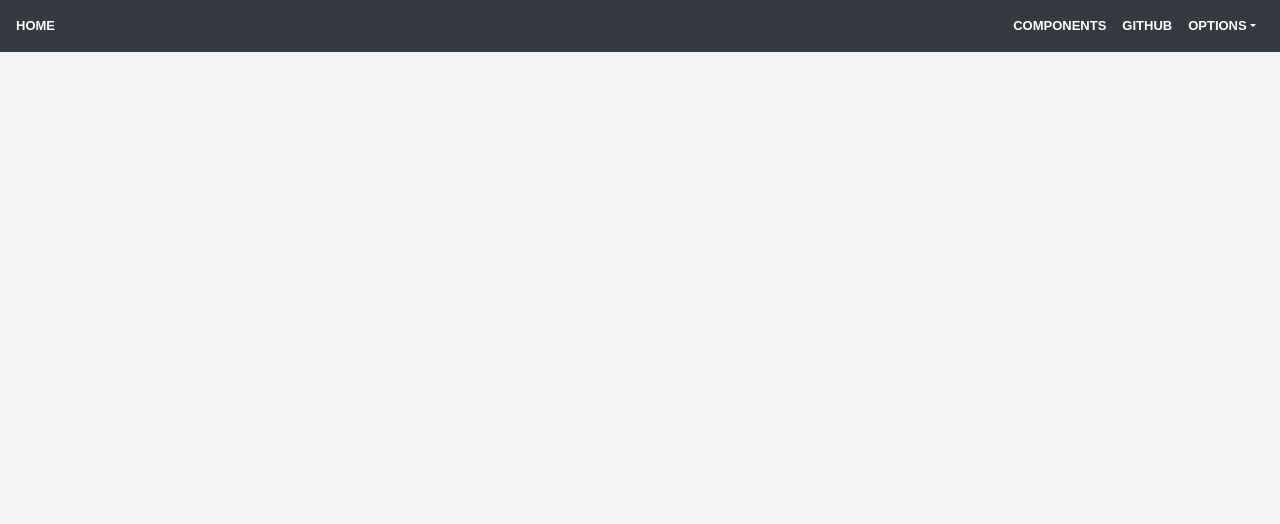
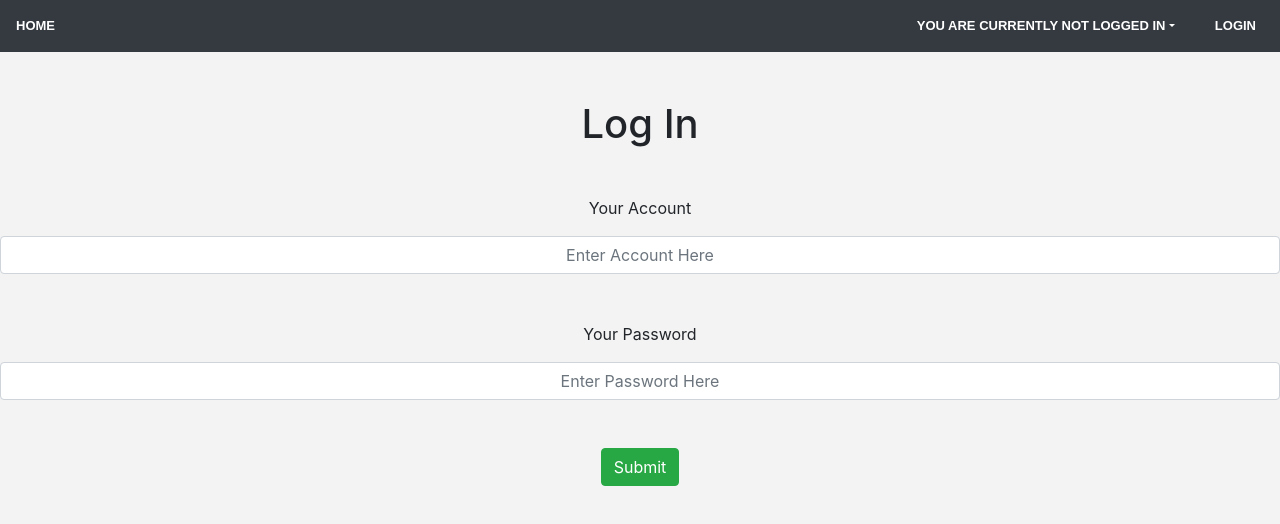
Before and after one commit to yuvensenverd/bioskop-ticketing, a React (Create React App) app: page /pages/loginPage in a window 1280 px wide. Shown: the top 524 px of the page. Built offline with nearby package versions, Linux system fonts and the light colour scheme; no server answers.

Commit message:
Logged in Redux

```diff
--- a/src/App.js
+++ b/src/App.js
@@ -6,6 +6,7 @@ import MovieList from './pages/movielist'
 import { Route , Link } from 'react-router-dom'
 import manageMovie from './admin/manageMovie';
 import moviedetail from './pages/moviedetail'
+import loginPage from './pages/loginPage';
 
 function App() {
   return (
@@ -14,6 +15,7 @@ function App() {
       <Route path='/' exact component={MovieList}></Route>
       <Route path='/manage' component={manageMovie}></Route>
       <Route path='/moviedetail' component={moviedetail}></Route>
+      <Route path='/pages/loginPage' component={loginPage}></Route>
     </div>
   );
 }
--- a/src/admin/manageMovie.jsx
+++ b/src/admin/manageMovie.jsx
@@ -318,11 +318,15 @@ class manageMovie extends React.Component{
             director : director,
             image : image
         }
-        console.log("masuk")
+        var confirm = window.confirm("Apakah anda yakin untuk mengedit data ? ")
+        if(confirm){
+            Axios.put('http://localhost:2000/movies/' + this.state.selectedEdit, data)
+            .then((res) => {
+            console.log("INI RES DATA " , res.data)
+            var data = this.state.data
+            data[this.state.selectedEdit-1] = res.data
+            // console.log("total data after update", data)
 
-        Axios.put('http://localhost:2000/movies/' + this.state.selectedEdit, data)
-        .then((res) => {
-            console.log(res.data)
 
             // GAK JALAN
             // var editeddata = {
@@ -338,14 +342,21 @@ class manageMovie extends React.Component{
 
             window.alert("Data sudah berhasil untuk diedit ")
             this.setState({
-                // data : this.state.data,
+                data : this.state.data,
                 selectedEdit : 0
             })
+
         })
         .catch((err)=>{
             console.log(err)
 
         })
+        }
+        else{
+
+        }
+
+
     }
 
     render(){
--- a/src/components/header.jsx
+++ b/src/components/header.jsx
@@ -11,8 +11,19 @@ import {
   DropdownToggle,
   DropdownMenu,
   DropdownItem } from 'reactstrap';
+
+import { Link } from 'react-router-dom'
+import { connect } from 'react-redux'
+import { UserLogOut } from './../redux/actions/countActions'
+
+
+
+
+
+
+
 // REACT HOOKS
-export default class Example extends React.Component {
+class Header extends React.Component {
   constructor(props) {
     super(props);
 
@@ -20,6 +31,9 @@ export default class Example extends React.Component {
     this.state = {
       isOpen: false
     };
+  }
+  componentDidUpdate =() => {
+    console.log(this.props)
   }
   toggle() {
     this.setState({
@@ -30,33 +44,88 @@ export default class Example extends React.Component {
     return (
       <div>
         <Navbar color="dark"  expand="md">
-          <NavbarBrand href="/" className="headername">Home</NavbarBrand>
+        <Link to='/' className="headername">
+          <NavbarBrand  className="headername">Home</NavbarBrand>
+        </Link>
           <NavbarToggler onClick={this.toggle} />
           <Collapse isOpen={this.state.isOpen} navbar>
             <Nav className="ml-auto " navbar>
-              <NavItem>
-                <NavLink href="/components/" className="headername">Components</NavLink>
-              </NavItem>
-              <NavItem>
-                <NavLink href="https://github.com/reactstrap/reactstrap" className="headername">GitHub</NavLink>
-              </NavItem>
-              <UncontrolledDropdown nav inNavbar >
-                <DropdownToggle nav caret className="headername">
-                  Options
+
+            {/*  DROPDOWN UNTUK STATE LOGGIN FALSE & LOGGIN TRUE */}
+            <UncontrolledDropdown className="headername mr-4" nav inNavbar>
+                <DropdownToggle className="headername" nav caret>
+                {this.props.currentUser !== "" && this.props.IS_LOGGED_IN === true
+                ?
+                "Welcome, " + this.props.currentUser
+                :
+                this.props.IS_LOGGED_IN === false
+                ?
+                "You are currently not Logged in"
+                :
+                null
+                }
                 </DropdownToggle>
+                {/*  */}
                 <DropdownMenu right>
                   <DropdownItem>
-                    Option 1
-                  </DropdownItem>
-                  <DropdownItem>
-                    Option 2
-                  </DropdownItem>
-                  <DropdownItem divider />
-                  <DropdownItem>
-                    Reset
+                {this.props.currentUser !== "" && this.props.IS_LOGGED_IN === true
+                ?
+                <DropdownItem className="headername">
+                  <Link to="/">
+                    <p onClick={() => this.props.UserLogOut()}>Logout</p>
+
+                    {/* Function Here */}
+                  </Link>
+                </DropdownItem>
+                :
+                this.props.IS_LOGGED_IN === false
+                ?
+                <div>
+                <DropdownItem className="headername">
+                  <Link to="/pages/register">
+                    Register
+                  </Link>
+                </DropdownItem>
+                <DropdownItem className="headername">
+                <Link to="/pages/loginPage">
+                    Login
+                  </Link>
+                </DropdownItem>
+                </div>
+                :
+                null
+                }
                   </DropdownItem>
                 </DropdownMenu>
               </UncontrolledDropdown>
+
+              {this.props.IS_ADMIN === true ?
+              <div className="headername mr-4 justify-content-center pt-2">
+                <Link to='/manage' className="headername mr-4">
+                    MANAGE
+                </Link>
+              </div>
+              :
+              this.props.IS_ADMIN === false ?
+              <div></div>
+              :
+              null
+              }
+
+            {/* UNTUK MENGHILANGKAN LOGIN LINK */}
+            {this.props.IS_LOGGED_IN === false ?
+            <NavItem >
+            <Link to='/pages/loginPage'>
+            <NavLink className="headername" style={{color : "white"}}>Login</NavLink>
+            </Link>
+            </NavItem>
+            :
+            this.props.IS_LOGGED_IN === true ?
+            <div></div>
+            :
+            null
+              }
+
             </Nav>
           </Collapse>
         </Navbar>
@@ -64,3 +133,14 @@ export default class Example extends React.Component {
     );
   }
 }
+
+const mapStateToProps = (state) => {
+    return{
+       currentUser : state.CURRENT_USER_DATA.currentUser,
+       IS_ADMIN : state.CURRENT_USER_DATA.IS_ADMIN,
+       IS_LOGGED_IN : state.CURRENT_USER_DATA.IS_LOGGED_IN
+
+    }
+}
+
+export default connect(mapStateToProps, { UserLogOut })(Header);
--- a/src/index.js
+++ b/src/index.js
@@ -7,11 +7,19 @@ import 'bootstrap/dist/css/bootstrap.min.css';
 import App from './App';
 import { BrowserRouter } from 'react-router-dom';
 
+// REDUX
+import Reducer from './redux/reducers'
+import { createStore } from 'redux'
+import { Provider } from 'react-redux'
+
+const Userdata = createStore(Reducer)
 
 ReactDOM.render(
+    <Provider store={Userdata}>
 <BrowserRouter>
     <App />
 </BrowserRouter>
+</Provider>
 , document.getElementById('root'));
 
 // If you want your app to work offline and load faster, you can change
--- /dev/null
+++ b/src/pages/loginPage.jsx
@@ -0,0 +1,96 @@
+import React from 'react'
+import Axios from 'axios'
+
+import { connect } from 'react-redux'
+import { logUser } from './../redux/actions/countActions'
+import { logAdmin } from './../redux/actions/countActions'
+import { Redirect } from 'react-router'
+
+class loginPage extends React.Component{
+    state = {
+        userdata : [],
+        redirect : false
+    }
+    componentDidMount(){
+        this.getLoginData()
+    }
+    getLoginData = () => {
+
+        Axios.get('http://localhost:2000/users/')
+        .then((res) => {
+            console.log(res.data)
+            this.setState({
+                userdata : res.data
+            })
+            // console.log("ini userdata state", this.state.userdata)
+
+        })
+        .catch((err) => {
+            console.log(err)
+        })
+    }
+
+    validateUser = () => {
+        var userid = this.refs.userIdLog.value
+        var userpass = this.refs.userPassLog.value
+        var isvalid = false
+
+        this.state.userdata.map((val) => {
+            if(userid === val.username && userpass === val.password){
+                // VALID
+                this.setState({
+                    redirect : true // SUPAYA PINDAH PAGE
+                })
+                isvalid = true
+                if(val.role == "user"){
+                    return this.props.logUser(val.username)
+
+                }else if(val.role === "admin"){
+                    return this.props.logAdmin(val.username)
+
+                }else {
+
+                }
+            }
+        })
+
+        if(isvalid === false){
+            // IS NOT VALID
+            window.alert("not valid")
+        }
+
+    }
+
+    render(){
+        const { redirect } = this.state
+        if(redirect) {
+           return <Redirect to="/" push={true} />
+        }
+        return (
+            <div>
+                <div className = 'justify-content-center text-center '>
+                <h1 className='mb-5 mt-5'> Log In </h1>
+
+                <p> Your Account </p>
+                <input type="text" className="form-control text-center mb-5" ref="userIdLog" placeholder="Enter Account Here"/>
+                <p> Your Password </p>
+                <input type="password" className="form-control text-center mb-5" ref="userPassLog" placeholder="Enter Password Here"/>
+                <input type="button" value="Submit" className="btn btn-success mb-5" onClick={() => this.validateUser()}/>
+                <p className="text-center" style={{color : 'red'}}> </p>
+                </div>
+            </div>
+        )
+    }
+}
+
+const mapStateToProps = (state) => {
+    return{
+       currentUser : state.CURRENT_USER_DATA.currentUser,
+       IS_ADMIN : state.CURRENT_USER_DATA.IS_ADMIN,
+       IS_LOGGED_IN : state.CURRENT_USER_DATA.IS_LOGGED_IN
+
+    }
+}
+
+
+export default connect(mapStateToProps, {logUser, logAdmin})(loginPage);
--- a/src/redux/actions/countActions.js
+++ b/src/redux/actions/countActions.js
@@ -0,0 +1,19 @@
+export const logUser = (id) =>{
+    return {
+        type : "USER",
+        payload : {username : id}
+    }
+}
+
+export const logAdmin = (id) =>{
+    return {
+        type : "ADMIN",
+        payload : {username : id}
+    }
+}
+
+export const UserLogOut = () => {
+    return{
+        type : "LOGOUT"
+    }
+}
--- a/src/redux/reducers/countReducers.js
+++ b/src/redux/reducers/countReducers.js
@@ -0,0 +1,27 @@
+// AXIOS GET ?
+
+const INITIAL_STATE = {
+    currentUser : "",
+    IS_LOGGED_IN : false,
+    IS_ADMIN : false
+}
+
+var CountReducer = (state = INITIAL_STATE, action) =>{
+    if(action.type === 'USER'){
+        var userid = action.payload.username
+        return{...state, IS_LOGGED_IN : true, IS_ADMIN : false, currentUser : userid}
+    }
+    else if(action.type === 'ADMIN'){
+        var userid = action.payload.username
+        return{...state, IS_LOGGED_IN : true, IS_ADMIN : true, currentUser : userid}
+    }
+    else if(action.type === "LOGOUT"){
+        return{...state, IS_LOGGED_IN : false, IS_ADMIN : false}
+    }
+    else {
+        return state
+    }
+}
+
+
+export default CountReducer;
--- a/src/redux/reducers/index.js
+++ b/src/redux/reducers/index.js
@@ -0,0 +1,6 @@
+import CountReducer from './countReducers'
+import { combineReducers } from 'redux'
+
+export default combineReducers({
+    CURRENT_USER_DATA : CountReducer
+})
```
Also changed, not shown: src/pages/login.jsx (deleted).
